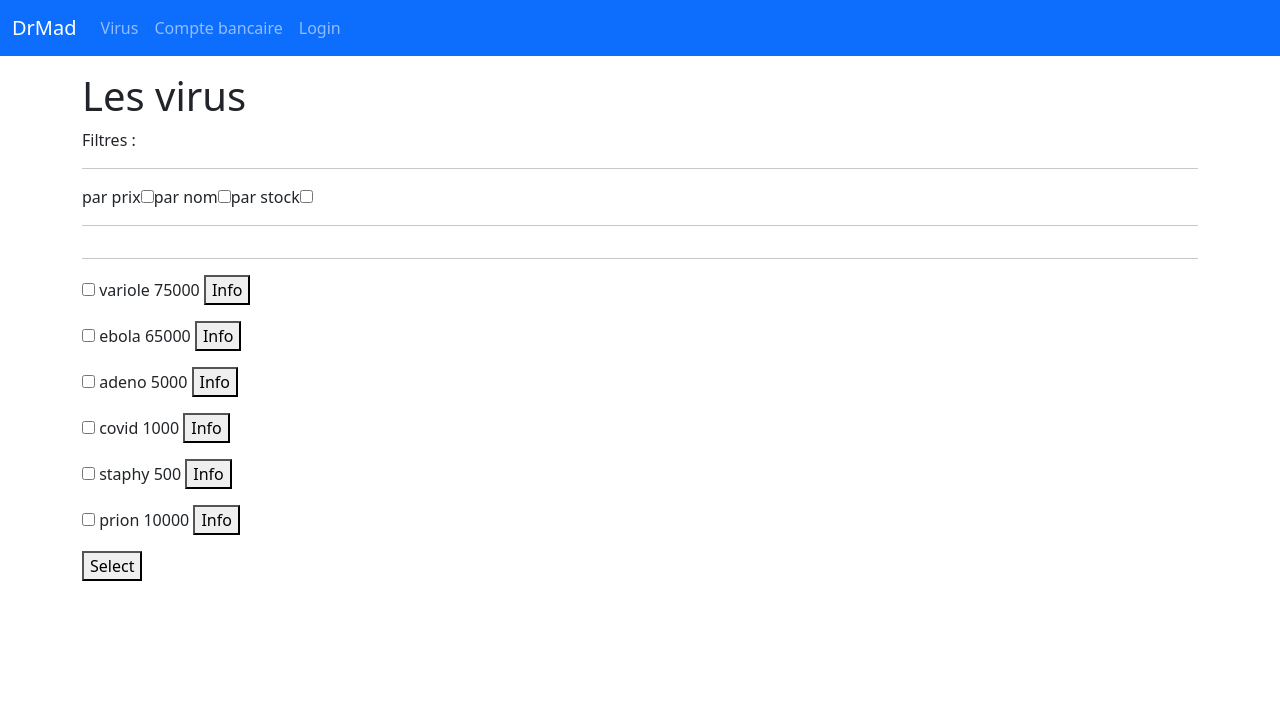
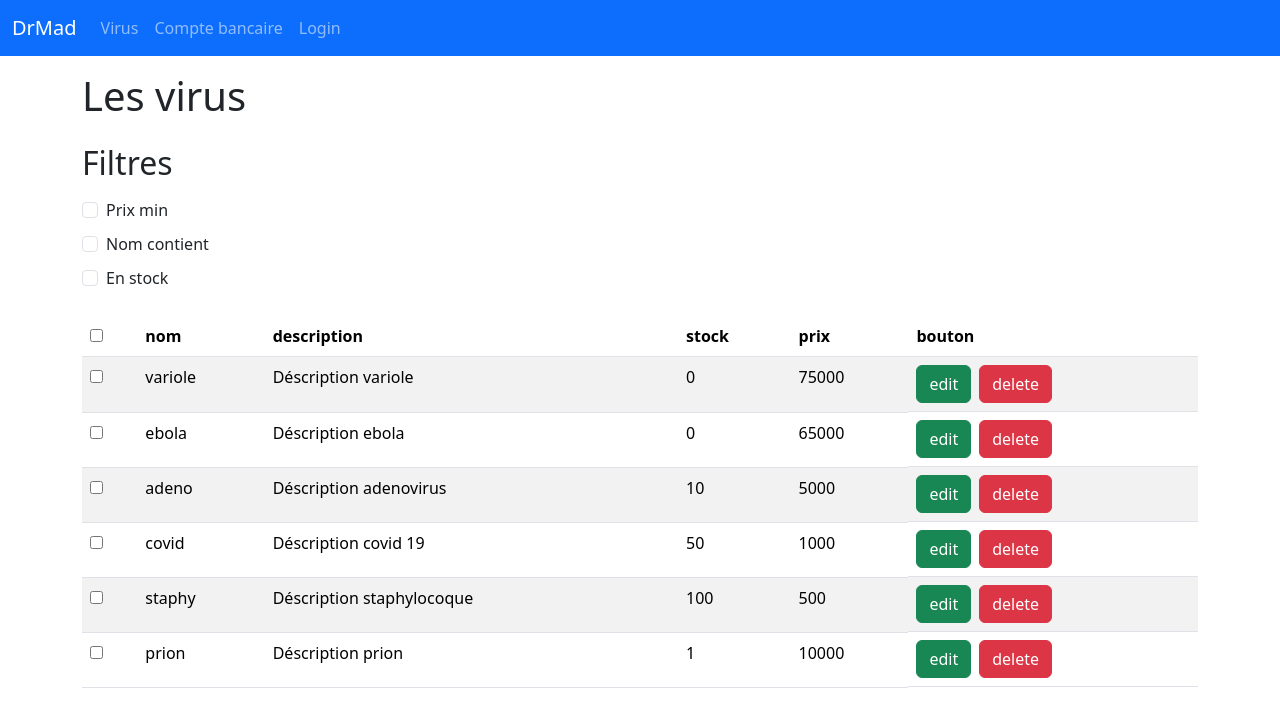
Before and after one commit to mrvolive/dr_mad, a Vue app: page /shop/items in a window 1280 px wide. Shown: the top 726 px of the page. Built offline with nearby package versions, Linux system fonts and the light colour scheme.

Commit message:
update the view of Virus page

```diff
--- a/src/components/CheckedList.vue
+++ b/src/components/CheckedList.vue
@@ -6,6 +6,7 @@
              :checked="checked[indexRow]"
              @click="$emit('checked-changed',indexRow)"
       >
+
       <span v-for="(field, indexCol) in fields" :key="indexCol">
         {{item[field]}}
       </span>
--- a/src/datasource/data.js
+++ b/src/datasource/data.js
@@ -1,8 +1,8 @@
-let items = [
+let virus = [
     {
         "_id": "6476f0e1c7e21b2b33a35d78",
         "name": "variole",
-        "description": "variole",
+        "description": "Déscription variole",
         "links": ["https://fr.wikipedia.org/wiki/Variole"],
         "stock": 0,
         "wait": {"$date": "2023-05-31T07:01:53.733Z"},
@@ -14,7 +14,7 @@ let items = [
     {
         "_id": "6476f0e1c7e21b2b33a35d79",
         "name": "ebola",
-        "description": "ebola",
+        "description": "Déscription ebola",
         "links": ["https://fr.wikipedia.org/wiki/Virus_Ebola"],
         "stock": 0,
         "wait": {"$date": "2023-05-31T07:01:53.733Z"},
@@ -26,7 +26,7 @@ let items = [
     {
         "_id": "6476f0e1c7e21b2b33a35d6c",
         "name": "adeno",
-        "description": "adenovirus",
+        "description": "Déscription adenovirus",
         "links": ["https://fr.wikipedia.org/wiki/Adenoviridae"],
         "stock": 10,
         "wait": {"$date": "2023-05-31T07:01:53.73Z"},
@@ -42,7 +42,7 @@ let items = [
     {
         "_id": "6476f0e1c7e21b2b33a35d6f",
         "name": "covid",
-        "description": "covid 19",
+        "description": "Déscription covid 19",
         "links": ["https://fr.wikipedia.org/wiki/SARS-CoV-2"],
         "stock": 50,
         "wait": {"$date": "2023-05-31T07:01:53.732Z"},
@@ -58,7 +58,7 @@ let items = [
     {
         "_id": "6476f0e1c7e21b2b33a35d72",
         "name": "staphy",
-        "description": "staphylocoque",
+        "description": "Déscription staphylocoque",
         "links": ["https://fr.wikipedia.org/wiki/Staphylococcus"],
         "stock": 100,
         "wait": {"$date": "2023-05-31T07:01:53.732Z"},
@@ -74,7 +74,7 @@ let items = [
     {
         "_id": "6476f0e1c7e21b2b33a35d76",
         "name": "prion",
-        "description": "prion",
+        "description": "Déscription prion",
         "links": ["https://fr.wikipedia.org/wiki/Prion_(prot%C3%A9ine)"],
         "stock": 1,
         "wait": {"$date": "2023-05-31T07:01:53.733Z"},
@@ -236,7 +236,7 @@ let auctiontransactions = [
 ]
 
 module.exports = {
-    items,
+    items: virus,
     shopusers,
     bankaccounts,
     transactions,
--- a/src/views/VirusesView.vue
+++ b/src/views/VirusesView.vue
@@ -1,169 +1,122 @@
 <template>
-  <div>
+  <div class="d-flex flex-column gap-3">
     <h1>Les virus</h1>
-    <span>Filtres :</span>
-    <hr />
-    <label for="filterpriceactive">par prix</label><input type="checkbox" v-model="filterPriceActive" id="filterpriceactive">
-    <label for="filternameactive">par nom</label><input type="checkbox" v-model="filterNameActive" id="filternameactive">
-    <label for="filterstockactive">par stock</label><input type="checkbox" v-model="filterStockActive" id="filterstockactive">
-    <hr />
-    <table>
+
+    <div class="d-flex flex-column gap-2">
+      <h2>Filtres</h2>
+
+      <div class="d-flex flex-column gap-2">
+        <div class="d-flex flex-column gap-2">
+          <div class="form-check">
+            <input type="checkbox" v-model="filterPriceActive" class="form-check-input" id="filterpriceactive">
+            <label for="filterpriceactive" class="form-check-label">Prix min</label>
+          </div>
+
+          <label for="filterprice" v-if="filterPriceActive">
+            <input v-model="priceFilter" type="number" id="filterprice" class="form-control">
+          </label>
+        </div>
+
+        <div class="d-flex flex-column gap-2">
+          <div class="form-check">
+            <input type="checkbox" v-model="filterNameActive" class="form-check-input" id="filternameactive">
+            <label for="filternameactive" class="form-check-label">Nom contient</label>
+          </div>
+
+          <label for="filtername" v-if="filterNameActive">
+            <input v-model="nameFilter" id="filtername" class="form-control">
+          </label>
+        </div>
+
+        <div class="d-flex flex-column gap-2">
+          <div class="form-check">
+            <input type="checkbox" v-model="filterStockActive" class="form-check-input" id="filterstockactive">
+            <label for="filterstockactive" class="form-check-label">En stock</label>
+          </div>
+        </div>
+      </div>
+    </div>
+
+    <table class="mt-2 table table-striped">
+      <thead>
       <tr>
-        <td v-if="filterPriceActive">
-          <label for="filterprice">prix inférieur à : </label><input v-model="priceFilter" id="filterprice">
+        <th>
+          <input type="checkbox" @click="toggleAllSelection">
+        </th>
+        <th>nom</th>
+        <th>description</th>
+        <th>stock</th>
+        <th>prix</th>
+        <th>bouton</th>
+      </tr>
+      </thead>
+
+      <tbody>
+      <tr v-for="(virus, index) in filteredViruses" :key="index">
+        <td>
+          <input type="checkbox" :checked="isSelected(index)" @click="toggleSelection(index)">
         </td>
-        <td v-if="filterNameActive">
-          <label for="filtername">nom contient : </label><input v-model="nameFilter" id="filtername">
-        </td>
-        <td v-if="filterStockActive">
-          <label for="filterstock">en stock</label><input type="checkbox" v-model="stockFilter" id="filterstock">
+        <td>{{virus.name}}</td>
+        <td>{{virus.description}}</td>
+        <td>{{virus.stock}}</td>
+        <td>{{virus.price}}</td>
+        <td class="d-flex gap-2">
+          <button class="btn btn-success" @click="">edit</button>
+          <button class="btn btn-danger" @click="">delete</button>
         </td>
       </tr>
+      </tbody>
     </table>
-    <hr />
-
-    <!-- version avec liste séparée : décommenter pour tester
-
-    <p>Liste filtrée par prix</p>
-    <ul>
-      <li v-for="(virus, index) in filterVirusesByPrice" :key="index">{{virus.name}} : {{virus.price}}</li>
-    </ul>
-    <hr />
-    <p>Liste filtrée par nom</p>
-    <ul>
-      <li v-for="(virus, index) in filterVirusesByName" :key="index">{{virus.name}} : {{virus.price}}</li>
-    </ul>
-    <hr />
-    <p>Liste filtrée par stock</p>
-    <table>
-      <tr>
-        <th>Nom</th><th>Prix</th>
-      </tr>
-      <tr v-for="(virus, index) in filterVirusesByStock" :key="index">
-        <td>{{virus.name}}</td>
-        <td>{{virus.price}}</td>
-      </tr>
-    </table>
-
-    -->
-
-    <!-- version avec filtre multi-critères -->
-    <CheckedList :data="filterViruses"
-                 :fields="['name', 'price']"
-                 item-check
-                 :item-button="{show: true, text:'Info'}"
-                 :list-button="{show: true, text:'Select'}"
-                 :checked="checked"
-                 @checked-changed="changeSelection($event)"
-                 @item-button-clicked="showVirusInfos($event)"
-                 @list-button-clicked="showVirusNames()"
-    >
-
-    </CheckedList>
   </div>
 </template>
 
 <script>
+import { mapActions, mapState } from 'vuex'
+import CheckedList from "@/components/CheckedList";
 
-import {mapState, mapActions} from 'vuex'
-import CheckedList from "@/components/CheckedList";
 export default {
   name: 'VirusesView',
-  components: {CheckedList},
+  components: { CheckedList },
   data: () => ({
     priceFilter: 0,
     nameFilter: '',
-    stockFilter: true,
-    filterPriceActive : false,
-    filterNameActive : false,
-    filterStockActive : false,
+    filterPriceActive: false,
+    filterNameActive: false,
+    filterStockActive: false,
     selected: []
   }),
   computed: {
     ...mapState(['viruses']),
-    checked() {
-      let tab = []
-      this.filterViruses.forEach(v => {
-        // find the index of virus v in this.viruses
-        let idx = this.viruses.findIndex(el => el == v)
-        // if idx is in selected, push true, else push false
-        if (this.selected.includes(idx)) {
-          tab.push(true)
-        }
-        else {
-          tab.push(false)
-        }
-      })
-      return tab
-    },
-    filterVirusesByPrice() {
-      // no active filter => get whole list
-      if (!this.filterPriceActive) return this.viruses
-      let price = parseInt(this.priceFilter)
-      if (isNaN(price)) return []
-      if (price > 0) return this.viruses.filter(v => v.price < price)
+    filteredViruses() {
       return this.viruses
-    },
-    filterVirusesByName() {
-      // no active filter => get whole list
-      if (!this.filterNameActive) return this.viruses
-      if (this.nameFilter) return this.viruses.filter(v => v.name.includes(this.nameFilter))
-      return this.viruses
-    },
-    filterVirusesByStock() {
-      // no active filter => get whole list
-      if (!this.filterStockActive) return this.viruses
-      if (this.stockFilter) return this.viruses.filter(v => v.stock > 0)
-      return this.viruses
-    },
-    filterViruses() {
-      let list = this.viruses
-      if (this.filterPriceActive) {
-        let price = parseInt(this.priceFilter)
-        if ((!isNaN(price)) && (price > 0)) {
-          list = list.filter(v => v.price < price)
-        }
-      }
-      if (this.filterNameActive) {
-        if (this.nameFilter) list = list.filter(v => v.name.includes(this.nameFilter))
-      }
-      if (this.filterStockActive) {
-        if (this.stockFilter) list = list.filter(v => v.stock > 0)
-      }
-      return list
+          .filter(v => !this.filterPriceActive || v.price > this.priceFilter)
+          .filter(v => !this.filterNameActive || v.name.includes(this.nameFilter))
+          .filter(v => !this.filterStockActive || v.stock > 0);
     }
   },
   methods: {
     ...mapActions(['getAllViruses']),
-    changeSelection(idx) {
-      // get the virus in the filtered list
-      let v = this.filterViruses[idx]
-      // search its index in this.viruses
-      let i = this.viruses.findIndex(el => el == v)
-      // if i is in selected, remove it
-      let j = this.selected.findIndex(el => el === i)
-      if (j !== -1) {
-        this.selected.splice(j,1)
-      }
-      else {
-        this.selected.push(i)
+    isSelected(index) {
+      return this.selected.includes(index);
+    },
+    toggleSelection(index) {
+      const selectedIndex = this.selected.indexOf(index);
+      if (selectedIndex === -1) {
+        this.selected.push(index);
+      } else {
+        this.selected.splice(selectedIndex, 1);
       }
     },
-    showVirusInfos(idx) {
-      let v = this.filterViruses[idx]
-      let msg = v.name+ ", stock = "+v.stock+", for sell = "+v.sold
-      alert(msg)
+    toggleAllSelection() {
+      if (this.selected.length === this.viruses.length) {
+        this.selected = [];
+      } else {
+        this.selected = this.viruses.map((_, index) => index);
+      }
     },
-    showVirusNames() {
-      let msg = ""
-      this.selected.forEach(idx => {
-        msg += this.viruses[idx].name+" "
-      })
-      alert(msg)
-    }
   },
   mounted() {
-    this.getAllViruses()
+    this.getAllViruses();
   }
 }
 </script>
```
